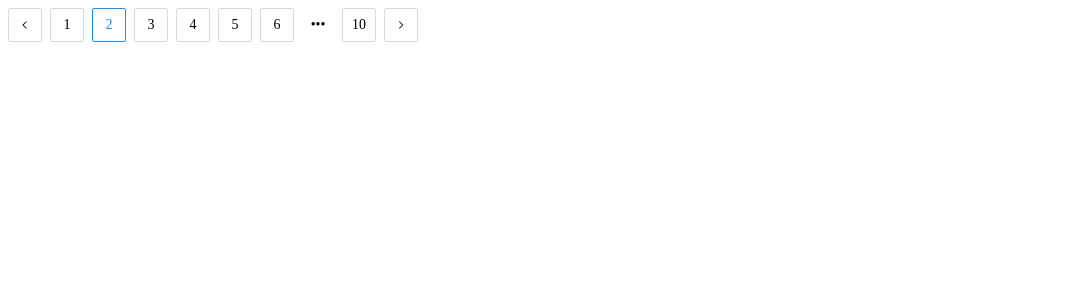
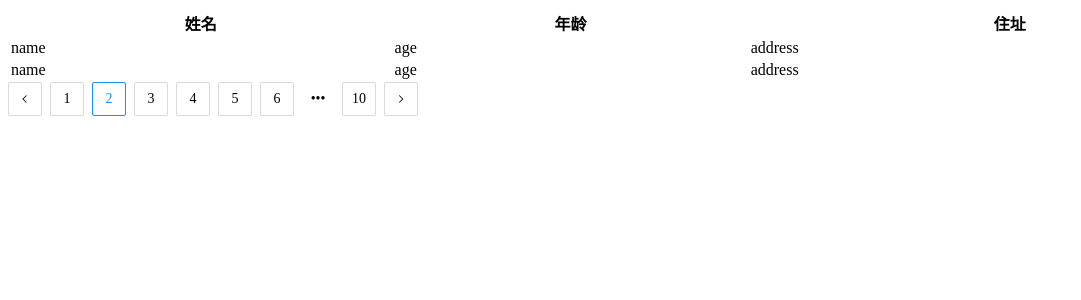
Before and after one commit to baozoudashijian/Guli-VueTestUtils-Version, a Vue app: page / in a window 1280 px wide. Shown: the top 300 px of the page, without its empty margins (0-1081 px from the left). Built offline with nearby package versions, Linux system fonts and the light colour scheme.

Commit message:
style: table需要设置width才能显示，设置display:block不会有效果

```diff
--- a/src/App.vue
+++ b/src/App.vue
@@ -1,5 +1,6 @@
 <template>
   <div id="app">
+    <g-table :dataSource="dataSource" :columns="columns"/>
     <g-pagination :total-page="10" :current-page.sync="currentPage"></g-pagination>
   </div>
 </template>
@@ -7,16 +8,49 @@
 <script>
 
   import Pagination from './pagination/pagination'
+  import Table from './table/table'
 
   export default {
     name: 'App',
     data() {
       return {
-      currentPage: 2
+        currentPage: 2,
+        dataSource: [
+          {
+            key: '1',
+            name: '胡彦斌',
+            age: 32,
+            address: '西湖区湖底公园1号',
+          },
+          {
+            key: '2',
+            name: '胡彦祖',
+            age: 42,
+            address: '西湖区湖底公园1号',
+          },
+        ],
+        columns: [
+          {
+            title: '姓名',
+            dataIndex: 'name',
+            key: 'name',
+          },
+          {
+            title: '年龄',
+            dataIndex: 'age',
+            key: 'age',
+          },
+          {
+            title: '住址',
+            dataIndex: 'address',
+            key: 'address',
+          },
+        ]
       }
     },
     components: {
-    'g-pagination': Pagination
+      'g-pagination': Pagination,
+      'g-table': Table
     }
   }
 </script>
--- /dev/null
+++ b/src/table/table.vue
@@ -0,0 +1,35 @@
+<template>
+  <div class="g-table">
+    <table>
+      <tr>
+        <th v-for="column in columns">{{column.title}}</th>
+      </tr>
+      <tr v-for="dataSourceItem in dataSource">
+        <td v-for="key in Object.keys(dataSourceItem).filter(item => item !== 'key')">{{key}}</td>
+      </tr>
+    </table>
+  </div>
+</template>
+
+<script>
+  export default {
+    name: "table",
+    props: {
+      dataSource: {
+        type: Array,
+        required: true
+      },
+      columns: {
+        type: Array,
+        required: true
+      }
+    }
+  }
+</script>
+
+<style scoped lang="sass">
+  .g-table
+    table
+      /*display: block*/
+      width: 100%
+</style>
```
Lines whose indentation alone changed are shown as unchanged.
